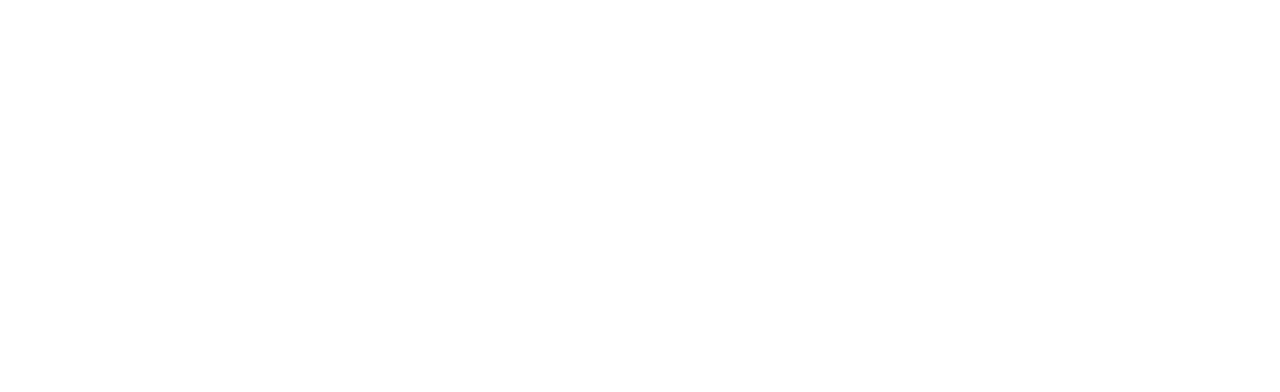
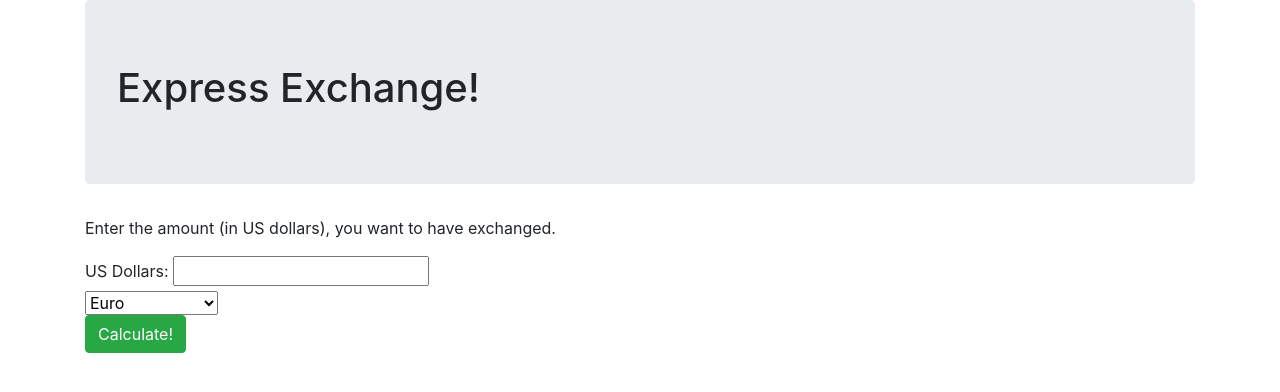
Before and after one commit to CommaderDavid/ExchangeAPI-Independent, a website built with webpack: page src/index.html in a window 1280 px wide. Built offline with nearby package versions, Linux system fonts and the light colour scheme.

Commit message:
Add main body to index html file.

```diff
--- a/src/index.html
+++ b/src/index.html
@@ -1,9 +1,36 @@
 <!DOCTYPE html>
 <html>
   <head>
-    <title></title>
+    <title>Express Exchange</title>
   </head>
   <body>
+    <div class="container">
+      <div class="jumbotron">
+        <h1>Express Exchange!</h1>
+      </div>
+      <div class="row">
+        <div class="col-md-6">
+          <p>Enter the amount (in US dollars), you want to have exchanged.</p>
+          <form class="exchange-select">
+            <label for="user-dollar">US Dollars:</label>
+            <input type="number" id="user-dollar">
+            <br>
+            <select id="exchange-type">
+              <option value="EUR">Euro</option>
+              <option value="GBP">Pound Sterling</option>
+              <option value="CHF">Swiss Franc</option>
+              <option value="INR">Indian Rupee</option>
+            </select>
+            <br>
+            <button type="submit" class="btn btn-success">Calculate!</button>
+          </form>
+        </div>
+        <div class="col-md-6">
+          <div id="total-calculated">
 
+          </div>
+        </div>
+      </div>
+    </div>
   </body>
 </html>
```
